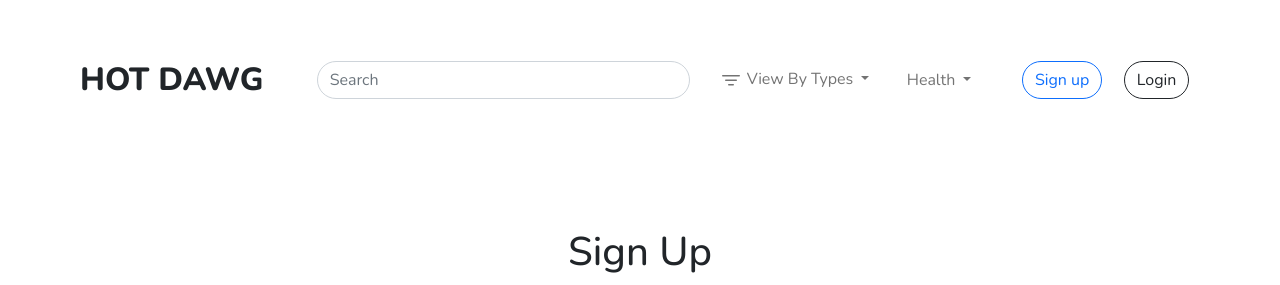
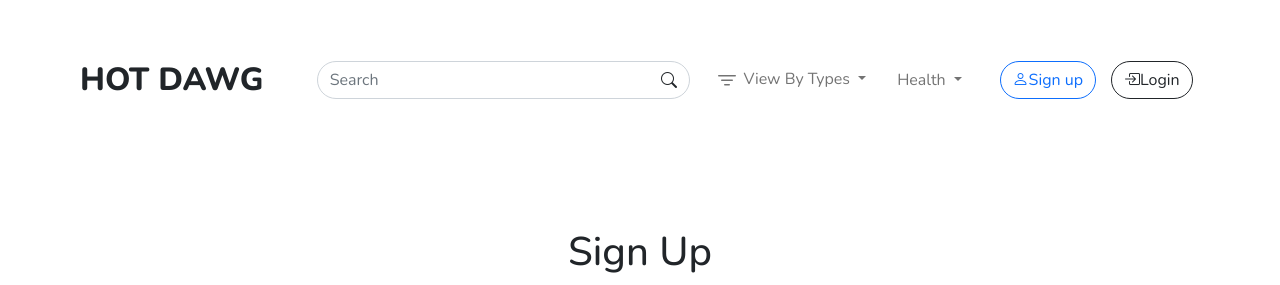
Before and after one commit to cse110-fa21-group17/cse110-fa21-group17, a Node server app: page /signup in a window 1280 px wide. Shown: the top 285 px of the page. Run offline with Node 20, Linux system fonts and the light colour scheme; some libraries are stand-ins or nearby versions.

Commit message:
passed uid to cal calc, newrecipe, signup success, added icons
Co-authored-by: XinchenZhang <XinchenZhang@users.noreply.github.com>

```diff
--- a/app/views/pages/calorie_tracking.ejs
+++ b/app/views/pages/calorie_tracking.ejs
@@ -11,7 +11,7 @@
     <link href="https://cdn.jsdelivr.net/npm/bootstrap@5.1.2/dist/css/bootstrap.min.css" rel="stylesheet">
     <script src="https://cdn.jsdelivr.net/npm/bootstrap@5.1.2/dist/js/bootstrap.bundle.min.js"></script>
     <!--bootstrap icons-->
-
+    <link rel="stylesheet" href="https://cdn.jsdelivr.net/npm/bootstrap-icons@1.3.0/font/bootstrap-icons.css" />
     <link rel="stylesheet" href="/stylesheets/calorie_tracking.css">
     <link rel="stylesheet" href="/stylesheets/navbar_style.css">
 
--- a/app/views/pages/login.ejs
+++ b/app/views/pages/login.ejs
@@ -23,6 +23,8 @@
       crossorigin="anonymous"
     ></script>
 
+    <!--bootstrap icons-->
+    <link rel="stylesheet" href="https://cdn.jsdelivr.net/npm/bootstrap-icons@1.3.0/font/bootstrap-icons.css" />
     <link rel="stylesheet" href="/stylesheets/login_style.css" />
     <link rel="stylesheet" href="/stylesheets/navbar_style.css">
   </head>
--- a/app/views/pages/signup.ejs
+++ b/app/views/pages/signup.ejs
@@ -23,6 +23,9 @@
       crossorigin="anonymous"
     ></script>
 
+
+    <!--bootstrap icons-->
+    <link rel="stylesheet" href="https://cdn.jsdelivr.net/npm/bootstrap-icons@1.3.0/font/bootstrap-icons.css" />
     <link rel="stylesheet" href="/stylesheets/login_style.css" />
     <link rel="stylesheet" href="/stylesheets/navbar_style.css">
 
--- a/app/views/pages/signupSuccess.ejs
+++ b/app/views/pages/signupSuccess.ejs
@@ -23,7 +23,11 @@
       crossorigin="anonymous"
     ></script>
 
+
+    <!--bootstrap icons-->
+    <link rel="stylesheet" href="https://cdn.jsdelivr.net/npm/bootstrap-icons@1.3.0/font/bootstrap-icons.css" />
     <link rel="stylesheet" href="/stylesheets/login_style.css" />
+    <link rel="stylesheet" href="/stylesheets/navbar_style.css">
     <script src="/javascripts/passValid.js"></script>
   </head>
   <body>
```
Also changed, not shown: 1 other file.
